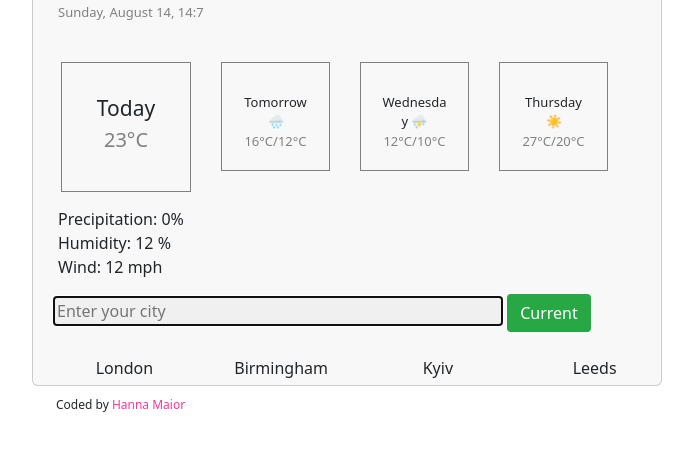
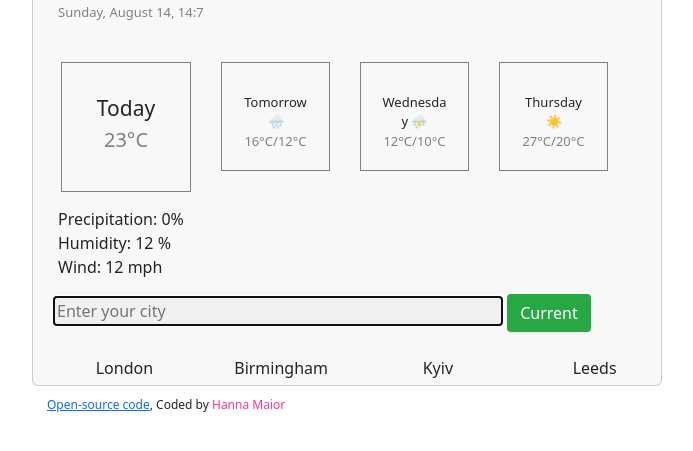
Before and after one commit to AnnaMajorana/weather-app, a plain HTML site: page index.html in a window 1280 px wide. Shown: the part 139-590 px from the top of the page, without its empty margins (150-843 px from the left). Drawn offline with nearby package versions, Linux system fonts and the light colour scheme.

Commit message:
Add link to GitHub repository

```diff
--- a/index.html
+++ b/index.html
@@ -69,7 +69,7 @@
             <div class="col-3">Leeds</div>
       </div>
     </div>
-    <div class="codby">Coded by <span class="me">Hanna Maior</span></div>
+    <div class="codby"><a href="https://github.com/AnnaMajorana/weather-app"target="_blank">Open-source code</a>, Coded by <span class="me">Hanna Maior</span></div>
     <script src="src/index.js"></script>
   </body>
 </html>
--- a/src/styles.css
+++ b/src/styles.css
@@ -111,7 +111,7 @@ h1 {
 .codby {
     text-align: left;
     margin-top: 10px;
-    margin-left: 124px;
+    margin-left: 115px;
     font-size: 12px;
     margin-bottom: 30px;
 }
```
